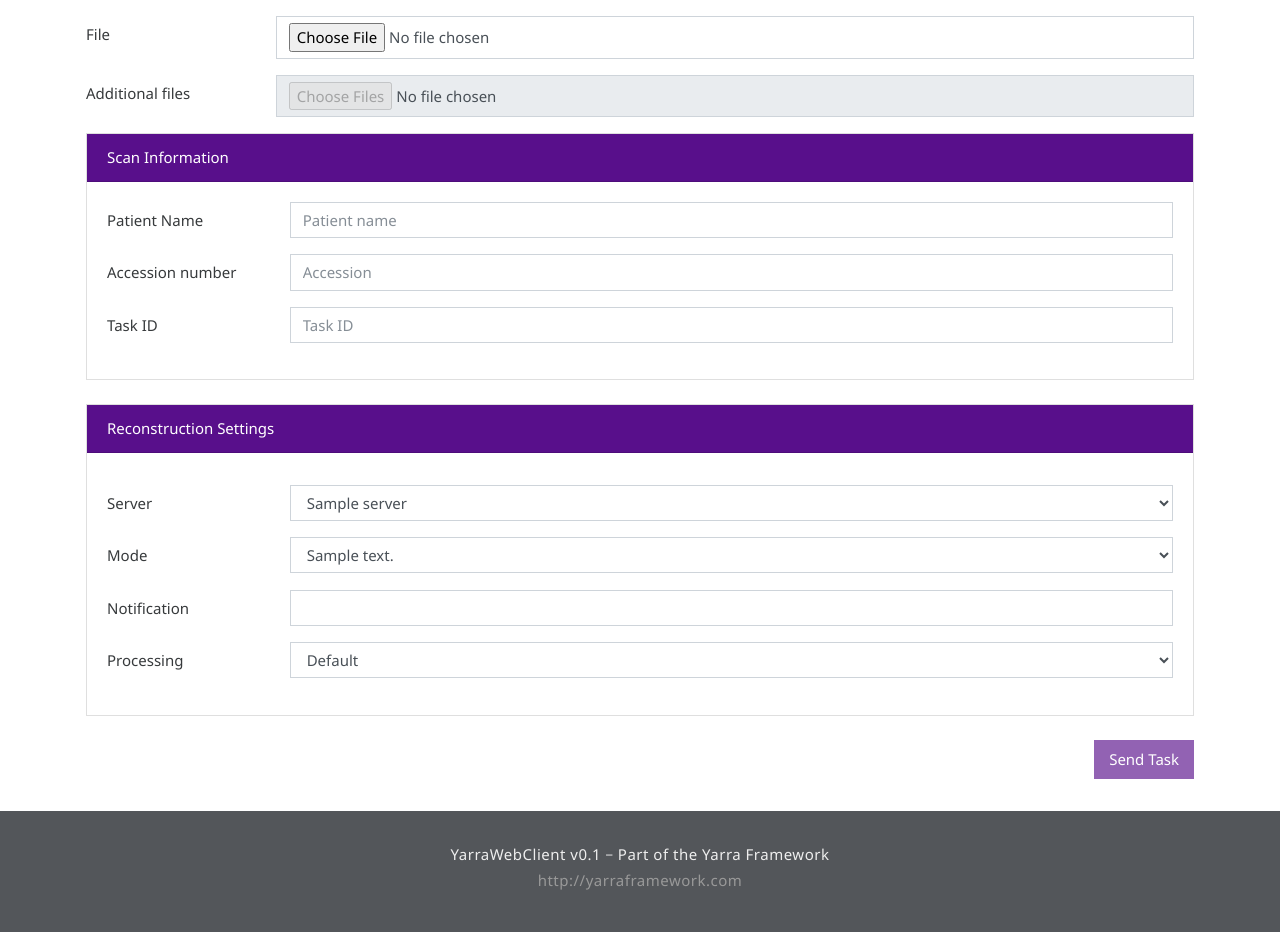
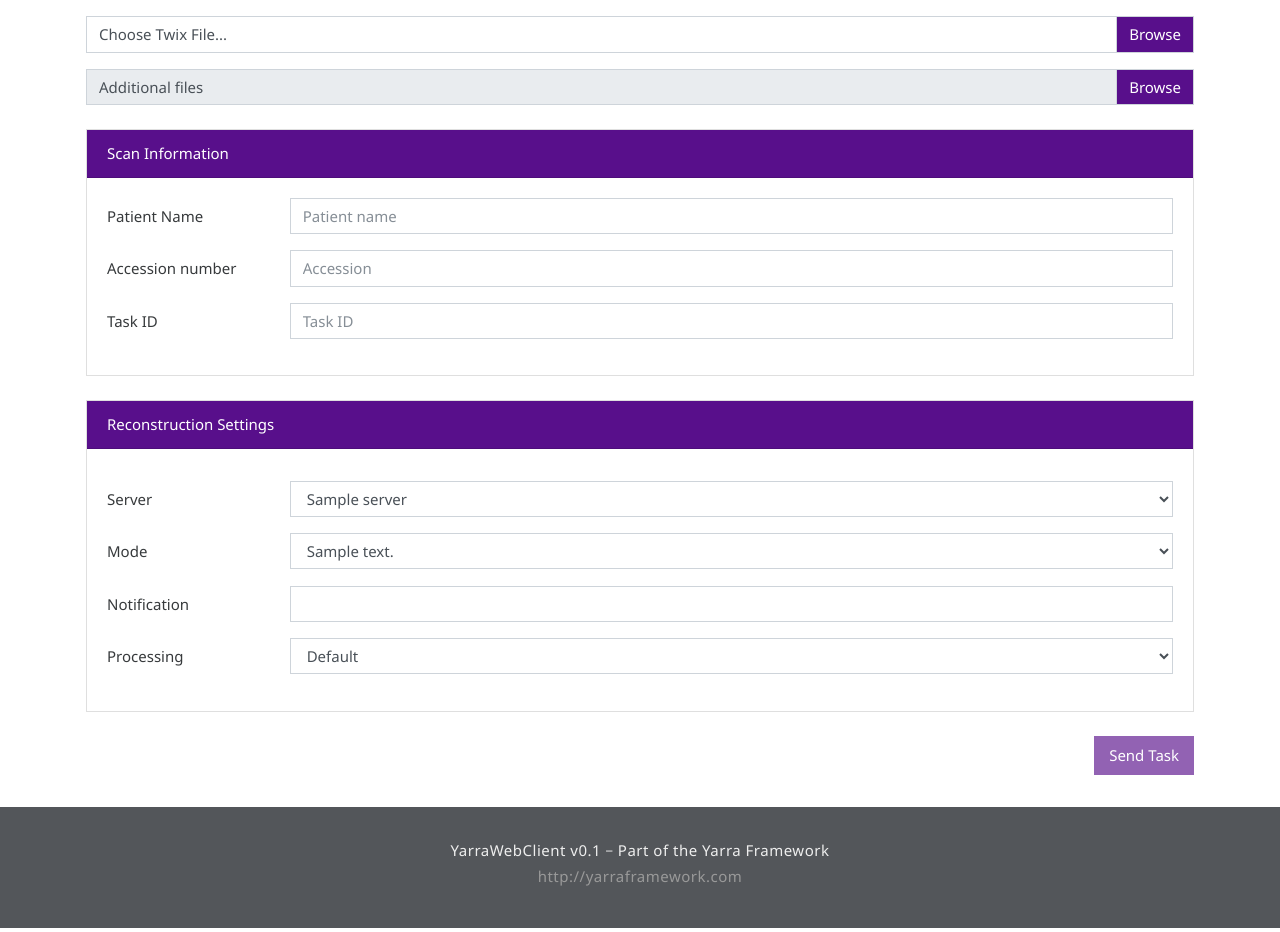
Before and after one commit to yarra-framework/yarra-webclient, a Flask app: template templates/submit.html in a window 1280 px wide. Shown: the part 83-1015 px from the top of the page. Run offline with Flask 2, Linux system fonts and the light colour scheme; the template is opened without the code that fills it: most values are stand-ins (such as "Sample title", 1, 10 or a date in 2020); parts of the project's set-up code (start-up, migrations or seed data) failed here and were passed over; some libraries are stand-ins or nearby versions.

Commit message:
fix additional files ui

```diff
--- a/templates/submit.html
+++ b/templates/submit.html
@@ -19,26 +19,35 @@
 #progress-outer.expanded {
 	height: 40px;
 }
+.custom-file-input:disabled {
+	opacity: 0 !important;
+}
 </style>
 
  <form id="form" action="/submit_task" method="post"  class="needs-validation" novalidate>
   <div class="form-group row">
-    <label for="files" class="col-sm-2 col-form-label" >File</label>
-        <div class="col-sm-10">
-    		<input type="file" class="form-control " id="files" name="file" accept=".dat" required/>
+    <div class="col-sm-12">
+    	<div class= "custom-file">
+			<input type="file" class="form-control custom-file-input" id="files" name="file" accept=".dat" required/>
+		    <label for="files" class="custom-file-label" >Choose Twix File...</label>
 		    <div class="invalid-feedback">
 			    A file is required.
 		    </div>
-    	</div>
-  </div>
-  <div class="form-group row" id="extra_files_entry">
-    <label for="files" class="col-sm-2 col-form-label" >Additional files</label>
-        <div class="col-sm-10">
-    		<input type="file" class="form-control " id="extra_files" name="extra_files" multiple disabled/>
-    	</div>
+		</div>
+	</div>
   </div>
 
-<div class="card my-2">
+  <div class="form-group row" id="extra_files_entry">
+    <div class="col-sm-12">
+    	<div class= "custom-file">
+			<input type="file" class="form-control custom-file-input" id="extra_files" name="extra_files" multiple disabled/>
+		    <label for="extra_files" class="custom-file-label" >Additional files</label>
+		</div>
+	</div>
+  </div>
+
+
+<div class="card my-4">
   <div class="card-header">
     Scan Information
   </div>
```
